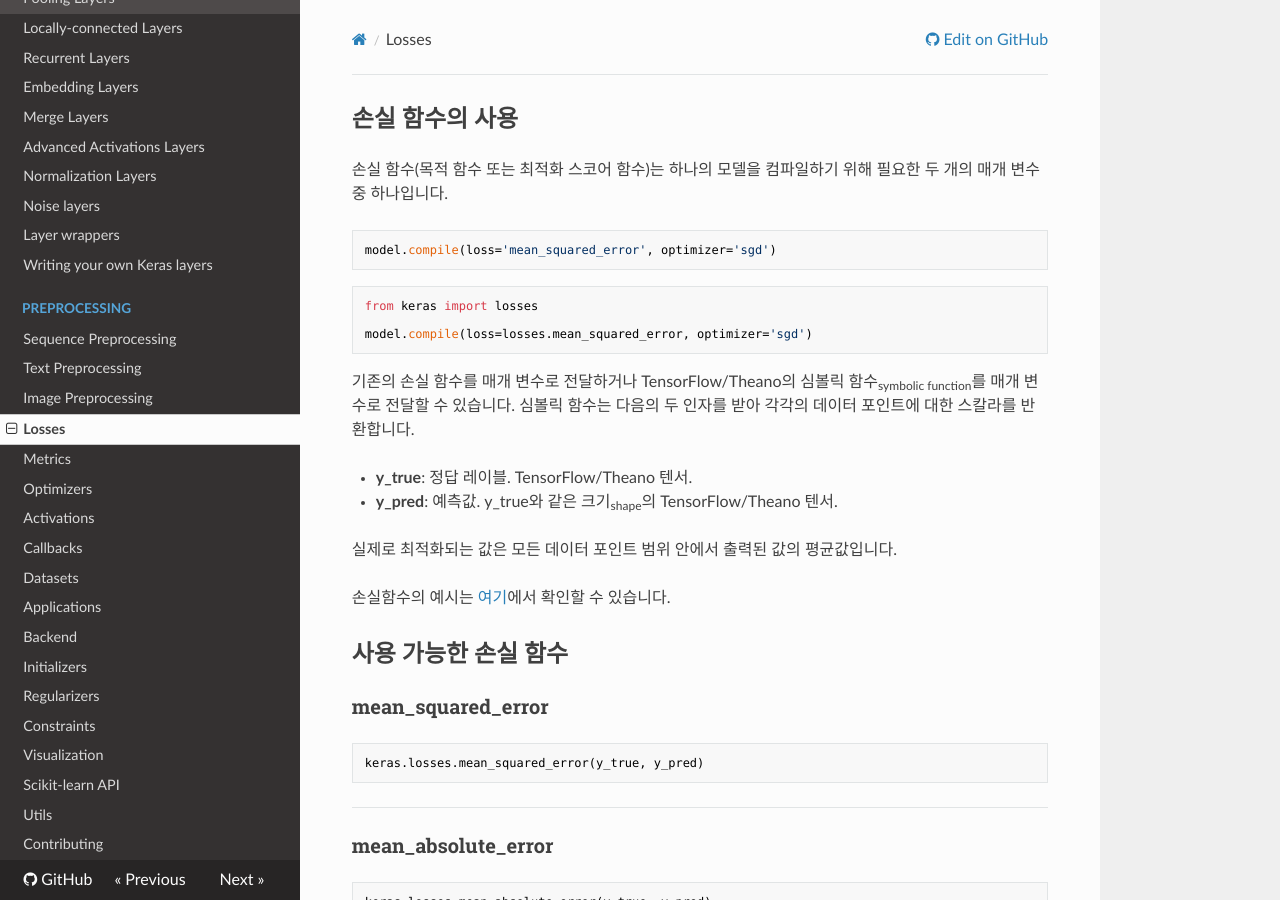
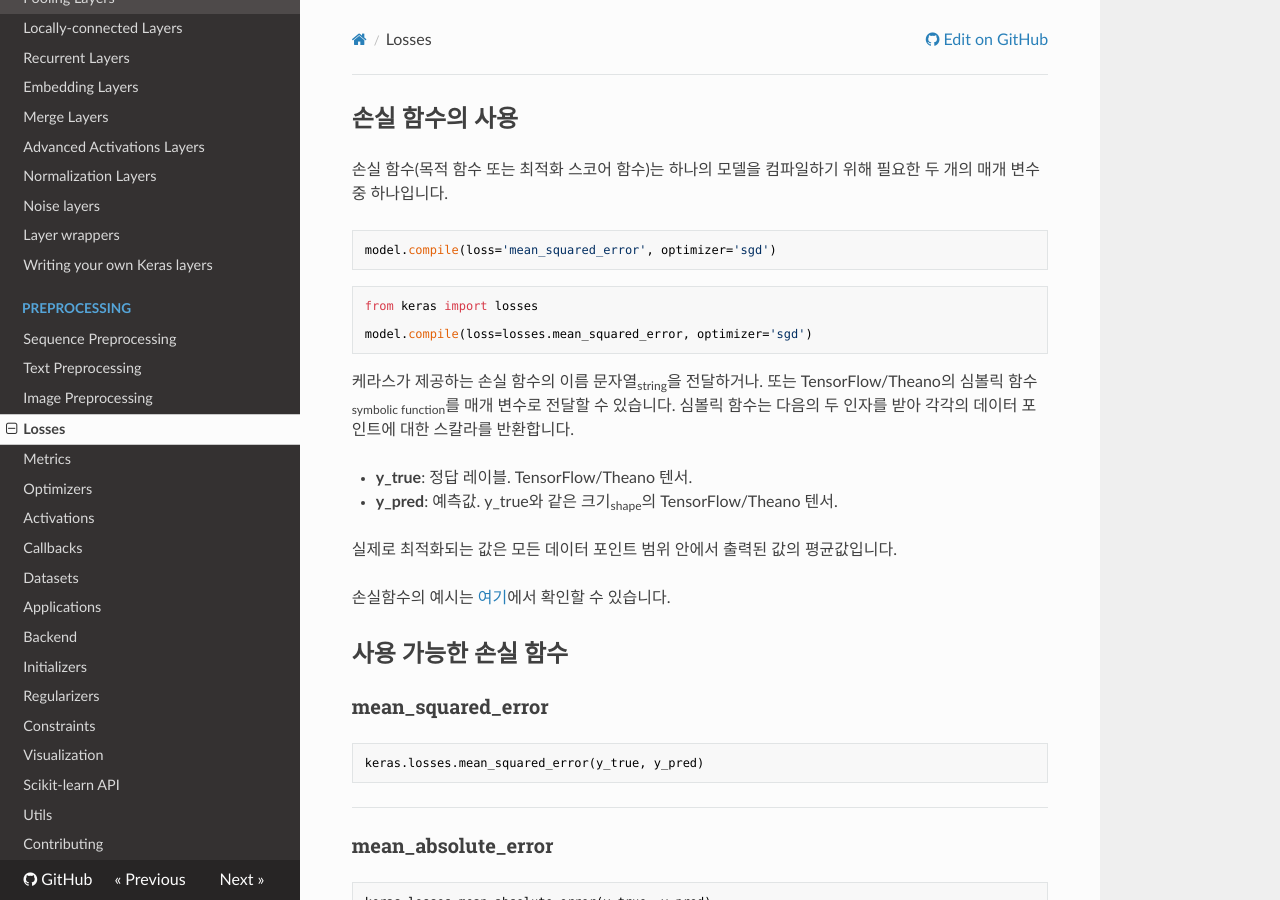
Before and after one commit to keras-team/keras-docs-ko, an MkDocs documentation site: the page built from sources/losses.md, in a window 1280 px wide and 900 px high. Built offline with MkDocs 1.6.1, drawn with Linux system fonts in a browser that asks for light colours; nearby versions of some CDN libraries.

Commit message:
Retranslate losses_v2
지적하신 부분을 고쳐보았습니다.

````diff
--- a/sources/losses.md
+++ b/sources/losses.md
@@ -13,7 +13,7 @@ from keras import losses
 model.compile(loss=losses.mean_squared_error, optimizer='sgd')
 ```
 
-기존의 손실 함수를 매개 변수로 전달하거나 TensorFlow/Theano의 심볼릭 함수<sub>symbolic function</sub>를 매개 변수로 전달할 수 있습니다. 심볼릭 함수는 다음의 두 인자를 받아 각각의 데이터 포인트에 대한 스칼라를 반환합니다.
+케라스가 제공하는 손실 함수의 이름 문자열<sub>string</sub>을 전달하거나. 또는 TensorFlow/Theano의 심볼릭 함수<sub>symbolic function</sub>를 매개 변수로 전달할 수 있습니다. 심볼릭 함수는 다음의 두 인자를 받아 각각의 데이터 포인트에 대한 스칼라를 반환합니다.
 
 - __y_true__: 정답 레이블. TensorFlow/Theano 텐서.
 - __y_pred__: 예측값. y_true와 같은 크기<sub>shape</sub>의 TensorFlow/Theano 텐서.
````
